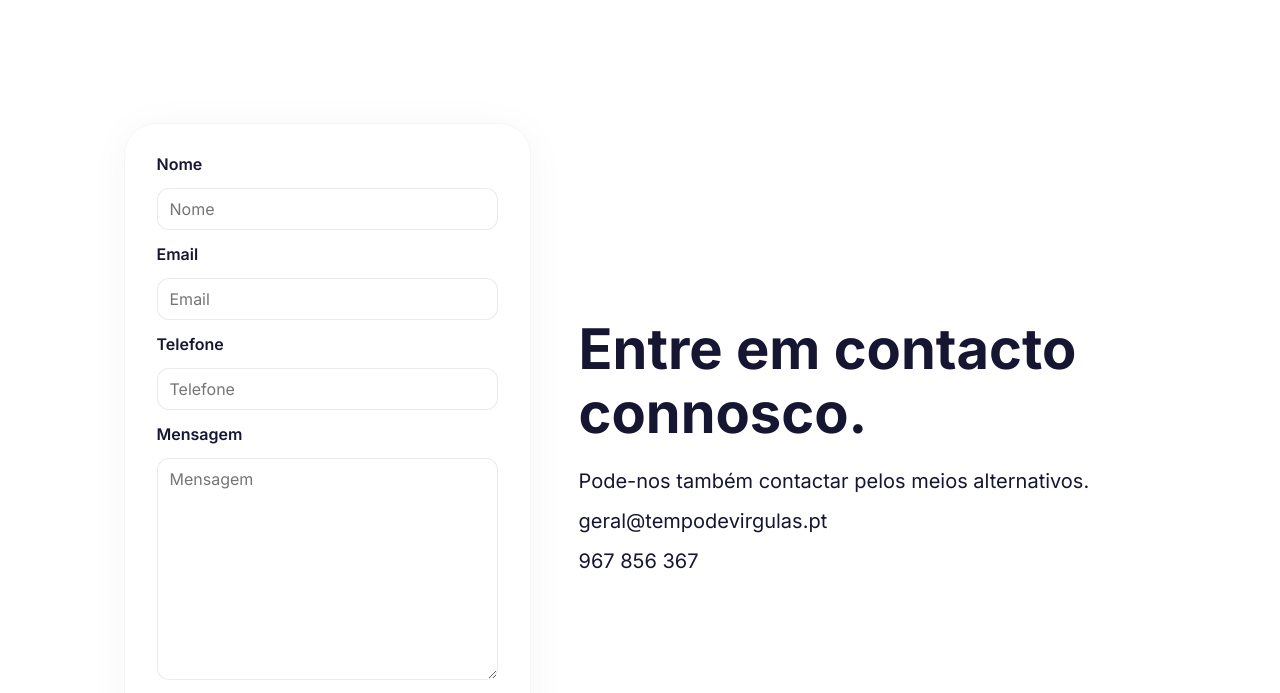
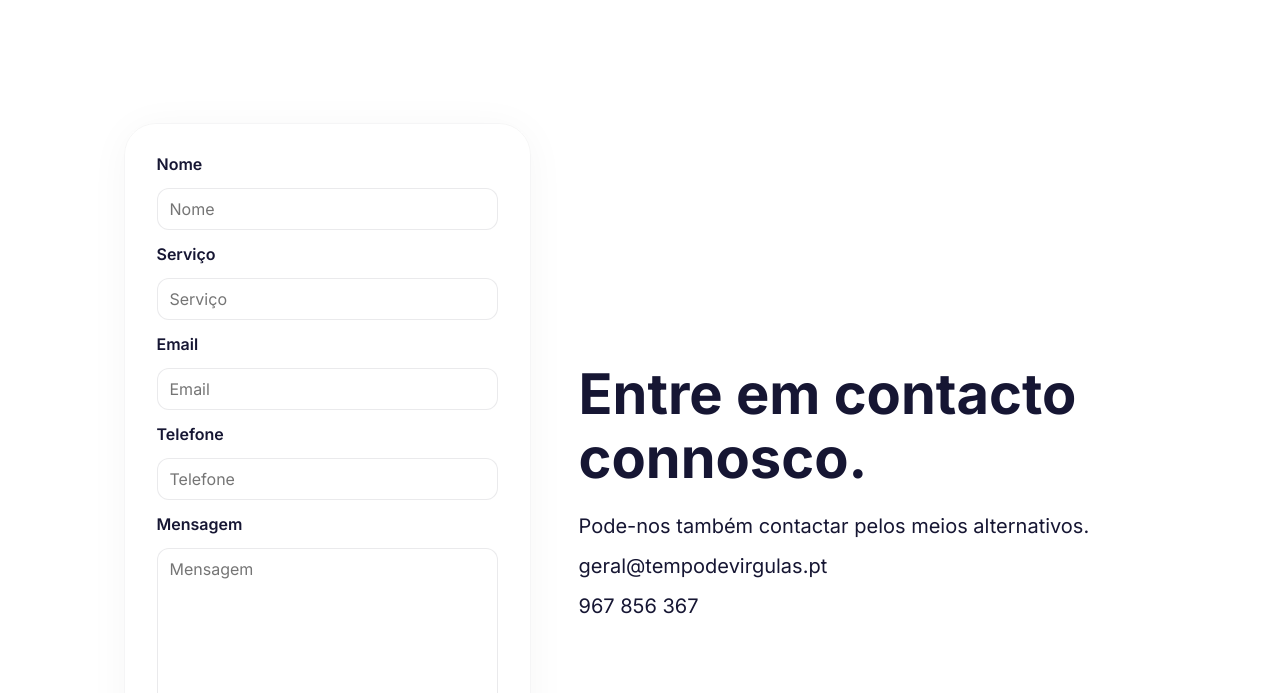
Before and after one commit to itsjoaodotcom/tempodevirgulas, a plain HTML site: page contactos.html in a window 1280 px wide. Shown: the part 85-778 px from the top of the page. Drawn offline with Linux system fonts and the light colour scheme.

Commit message:
contactos.html

```diff
--- a/contactos.html
+++ b/contactos.html
@@ -39,6 +39,8 @@
             <form class="form-content" action="https://api.staticforms.xyz/submit" method="post">
                 <label>Nome</label>
                 <input class="input01" type="text" name="name" placeholder="Nome" autocomplete="off" required>
+                <label>Serviço</label>
+                <input class="input01" type="text" name="name" placeholder="Serviço" autocomplete="off" required>
                 <label>Email</label>
                 <input class="input01" type="email" name="email" placeholder="Email" autocomplete="off" required>
                 <label>Telefone</label>
```
Also changed, not shown: css/media.queries.css (line endings or trailing spaces).
